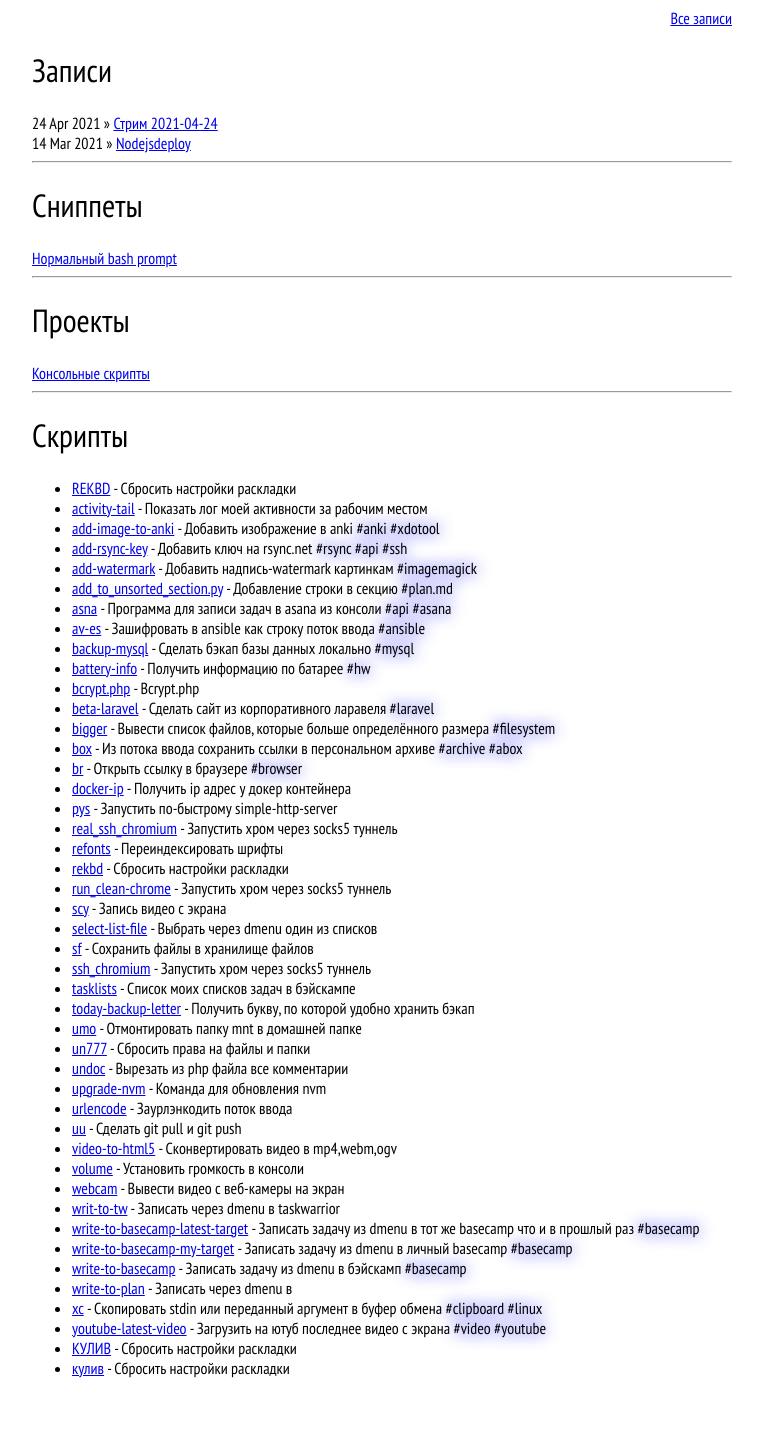
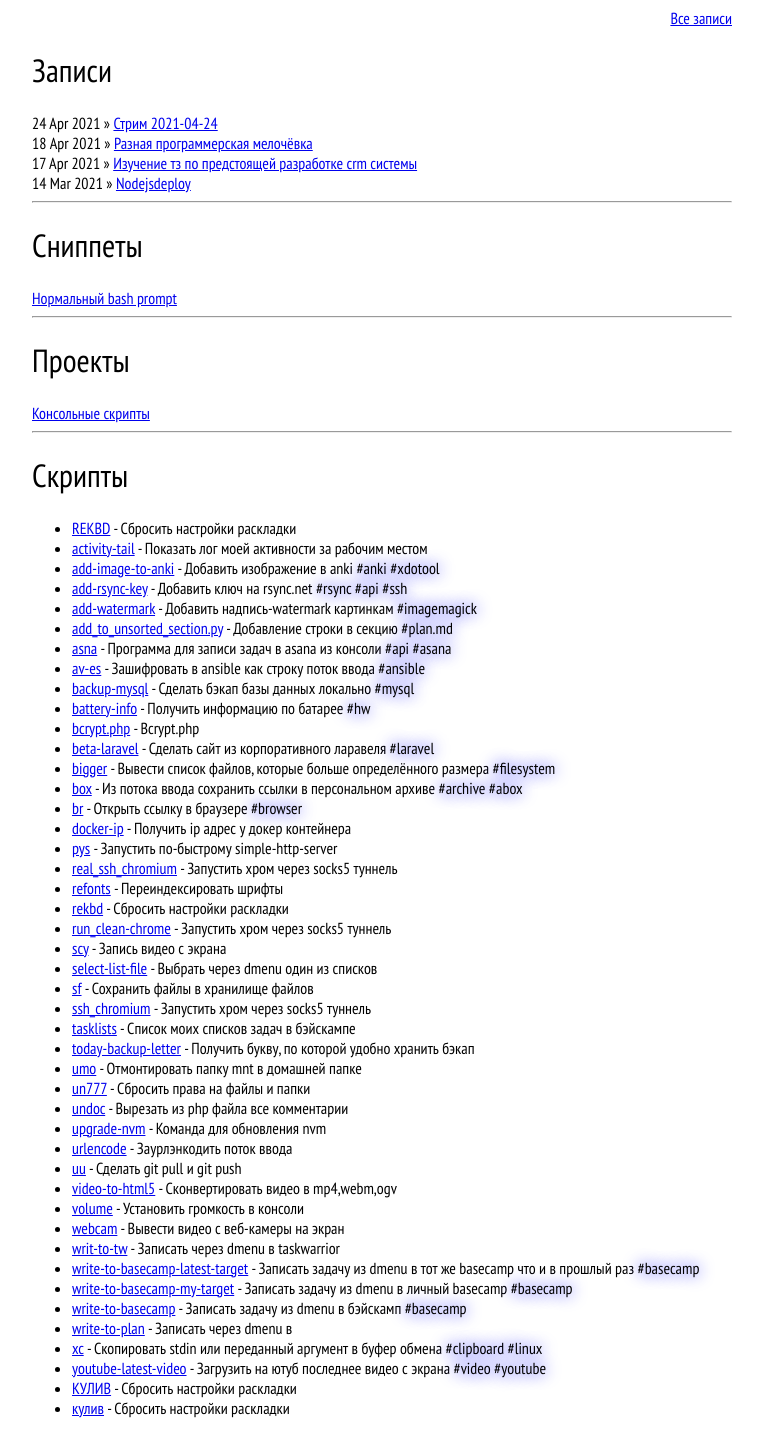
Before and after one commit to Bubujka/bubujka.org, a Jekyll site: the page built from index.html, in a window 1280 px wide. Shown: the whole page, without its empty margins (258-1021 px from the left). Built offline with Jekyll 4.4.1, drawn with Linux system fonts in a browser that asks for light colours; before the commit the page ends 1394 px from its top, so only the background shows below that.

Commit message:
больше инфы

```diff
--- /dev/null
+++ b/_posts/2021-04-17-stream.md
@@ -0,0 +1,8 @@
+---
+title: Изучение тз по предстоящей разработке crm системы
+layout: post
+category: stream
+tags: [ycrm]
+videos:
+ - 7K27ZPzJeog
+---
```
Also changed, not shown: _posts/2021-04-18-stream.md (added, +8 -0 lines), _posts/2021-04-24-stream.md (+1 -0 lines).
